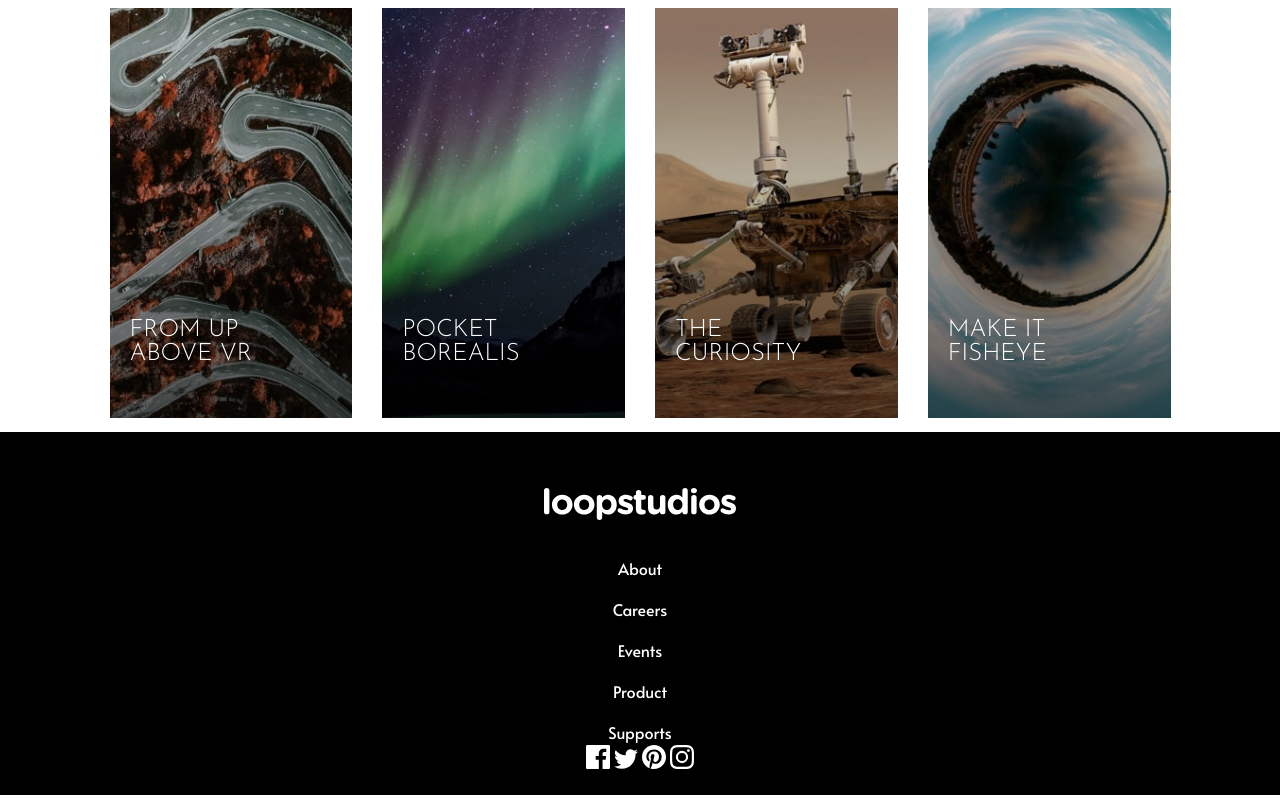
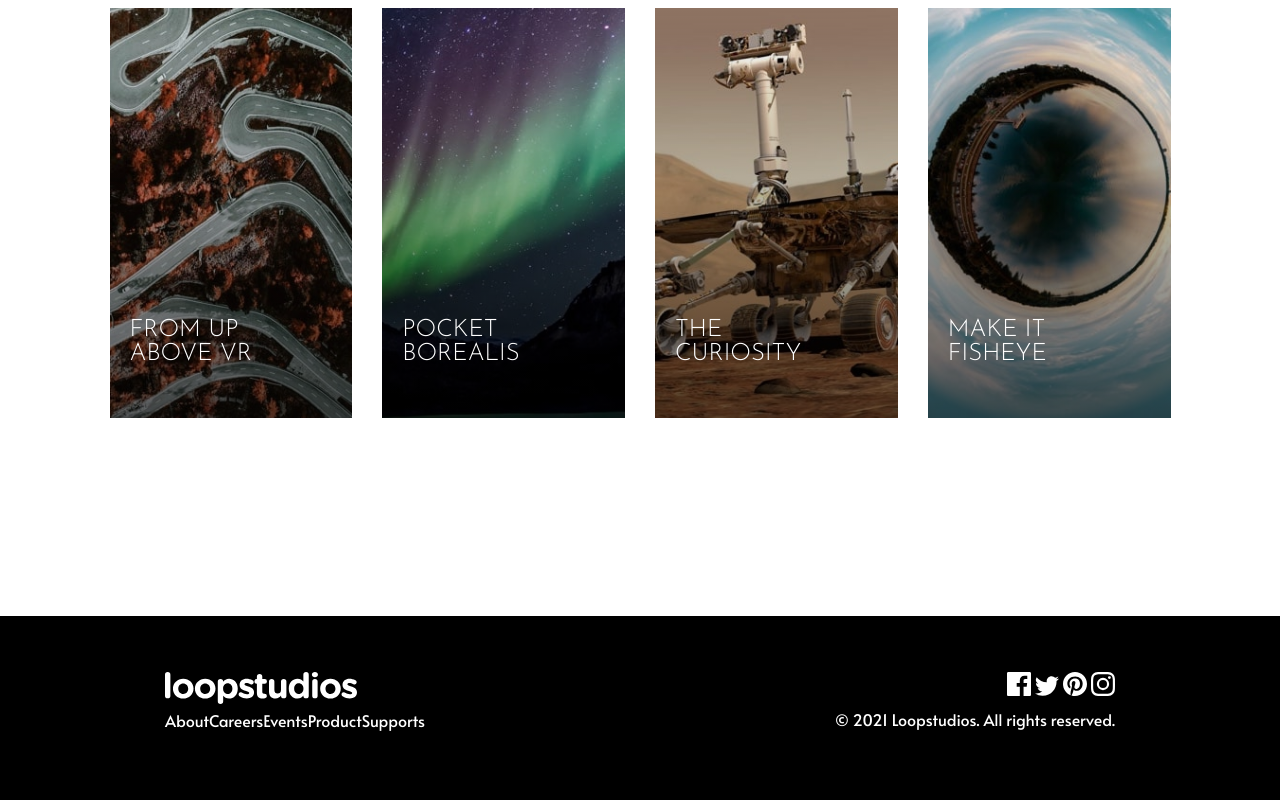
Before and after one commit to MarkoDjuric/Loopstudios-Landing-Page-FM, a website: page index.html in a window 1280 px wide. Shown: the part 2016-2816 px from the top of the page. Drawn offline with Linux system fonts and the light colour scheme; files that its build step writes are made by us from their sources.

Commit message:
styling footer

```diff
--- a/app/scss/components/creations.scss
+++ b/app/scss/components/creations.scss
@@ -19,12 +19,18 @@
                              "column-2"
                              "column-3";
 
+        h2 {
+            padding-bottom: 3rem;
+            justify-self: center;
+
+        }
 
         @media screen and (min-width:750px) {
+           padding-bottom: 184px;
+            grid-template-columns: auto  auto min-content;
+            grid-template-areas: "column-1  column-3"
+                                 "column-2 column-2";
 
-            grid-template-columns: 1fr max-content;
-            grid-template-areas: "column-1 column-3"
-                                 "column-2 column-2";
 
 
             .creation-card {
@@ -32,7 +38,12 @@
                 }
 
         }
+        @media screen and (min-width:1400px) {
+            padding-left: 0;
+            padding-right: 0;
 
+
+           }
     }
 
         .creation-card {
@@ -40,7 +51,7 @@
 
             @media screen and (min-width:750px) {
 
-           margin-bottom: 0 ;
+                 margin-bottom: 0 ;
             }
 
             &:hover {
@@ -154,7 +165,7 @@
 
         h2 {
             padding-bottom: 3rem;
-            justify-self: center;
+            justify-self: left;
 
         }
 
@@ -176,6 +187,11 @@
             transition: .3s;
             margin-bottom: 5.25rem;
 
+            @media screen and (min-width:750px) {
+                justify-self: right;
+            }
+
+
             &:hover {
                 background-color: black;
                 color: white;
--- a/app/scss/components/footer.scss
+++ b/app/scss/components/footer.scss
@@ -2,10 +2,17 @@
         background-color: var(--black);
         max-width: 90rem;
         width: 100%;
+        &__wrap {
+
+
+
             display: grid;
             grid-template-columns: 1fr;
             justify-items: center;
             padding-top: 56px;
+            padding-bottom: 56px;
+            padding-left: 20px;
+            padding-right: 20px;
             text-align: center;
 
             &__nav {
@@ -18,4 +25,68 @@
                 }
 
                }
+
+               &__socials {
+                padding-top: 3rem;
+                display: flex;
+                gap: 1rem;
+                align-items: center;
             }
+            p {
+                color:white
+            }
+
+
+
+
+
+        }
+
+
+
+        @media screen and (min-width:750px) {
+.footer__wrap {
+    grid-template-columns: 1fr 1fr 1fr;
+    grid-template-rows: 1fr 1fr;
+    padding-left: 165px;
+    padding-right: 165px;
+
+    .footer__logo {
+        grid-column:1/2;
+        grid-row: 1/2;
+        justify-self: left;
+
+    }
+
+    .footer__nav {
+        grid-column:1/2;
+        grid-row: 2/2;
+        justify-self: left;
+        ul {
+            display: flex;
+            flex-direction:row;
+        }
+
+    }
+
+    .footer__socials {
+
+      grid-column: 3/4;
+      grid-row: 1/2;
+      justify-self: right;
+      padding-top: 0;
+
+
+
+    }
+
+    .footer__allrights {
+        grid-column: 3/4;
+        grid-row: 2/3;
+        justify-self: right;
+
+    }
+}
+
+        }
+    }
--- a/index.html
+++ b/index.html
@@ -167,7 +167,8 @@
 </div>
 </section>
 
-	<footer class="footer container">
+<footer class="footer container">
+	<div class="footer__wrap">
      <div class="footer__logo">
        <a href="" class="footer__logo-link">
 		   <img src="images/logo.svg" alt="" class="footer__logo-img">
@@ -182,7 +183,7 @@
 			 <li class="item">Supports</li>
 		 </ul>
 	 </div>
-	 <div class="fotter__socials">
+	 <div class="footer__socials">
 		 <a href=" ." class="footer__social-link">
 			<svg width="24" height="24" xmlns="http://www.w3.org/2000/svg">
 				<title>Facebook</title>
@@ -201,8 +202,13 @@
 		 <a href="#" class="footer__social-link">
 			<svg width="24" height="24" xmlns="http://www.w3.org/2000/svg"><title>Instagram</title><path d="M12 2.163c3.204 0 3.584.012 4.85.07 3.252.148 4.771 1.691 4.919 4.919.058 1.265.069 1.645.069 4.849 0 3.205-.012 3.584-.069 4.849-.149 3.225-1.664 4.771-4.919 4.919-1.266.058-1.644.07-4.85.07-3.204 0-3.584-.012-4.849-.07-3.26-.149-4.771-1.699-4.919-4.92-.058-1.265-.07-1.644-.07-4.849 0-3.204.013-3.583.07-4.849.149-3.227 1.664-4.771 4.919-4.919 1.266-.057 1.645-.069 4.849-.069zM12 0C8.741 0 8.333.014 7.053.072 2.695.272.273 2.69.073 7.052.014 8.333 0 8.741 0 12c0 3.259.014 3.668.072 4.948.2 4.358 2.618 6.78 6.98 6.98C8.333 23.986 8.741 24 12 24c3.259 0 3.668-.014 4.948-.072 4.354-.2 6.782-2.618 6.979-6.98.059-1.28.073-1.689.073-4.948 0-3.259-.014-3.667-.072-4.947-.196-4.354-2.617-6.78-6.979-6.98C15.668.014 15.259 0 12 0zm0 5.838a6.162 6.162 0 100 12.324 6.162 6.162 0 000-12.324zM12 16a4 4 0 110-8 4 4 0 010 8zm6.406-11.845a1.44 1.44 0 100 2.881 1.44 1.44 0 000-2.881z" fill="#FFF" fill-rule="nonzero"></path></svg>
 		 </a>
+
+
 	 </div>
-	 <p class="footer__copyrights">© 2021 Loopstudios. All rights reserved.</p>
+	 <div class="footer__allrights">
+		<p class="footer__copyrights">© 2021 Loopstudios. All rights reserved.</p>
+	   </div>
+	   </div>
 	</footer>
 
 
```
Also changed, not shown: dist/style.css. Lines whose indentation alone changed are shown as unchanged.
